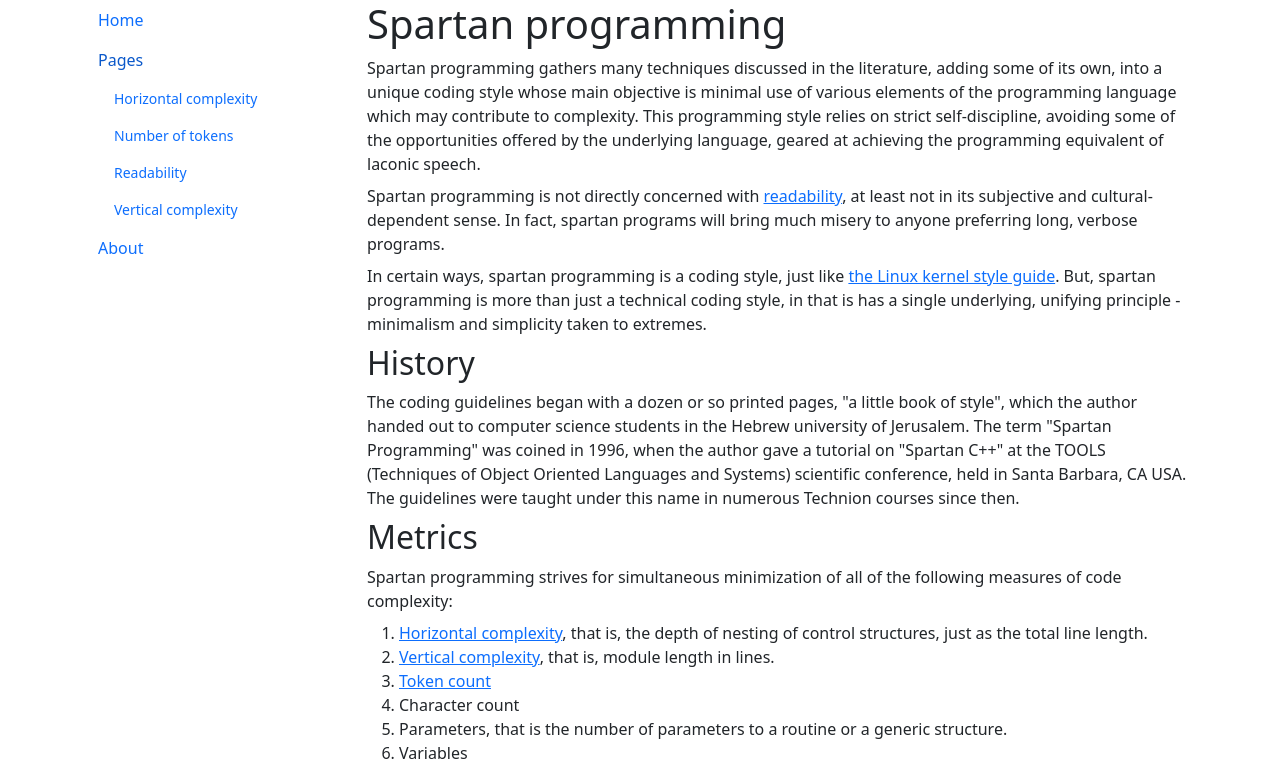
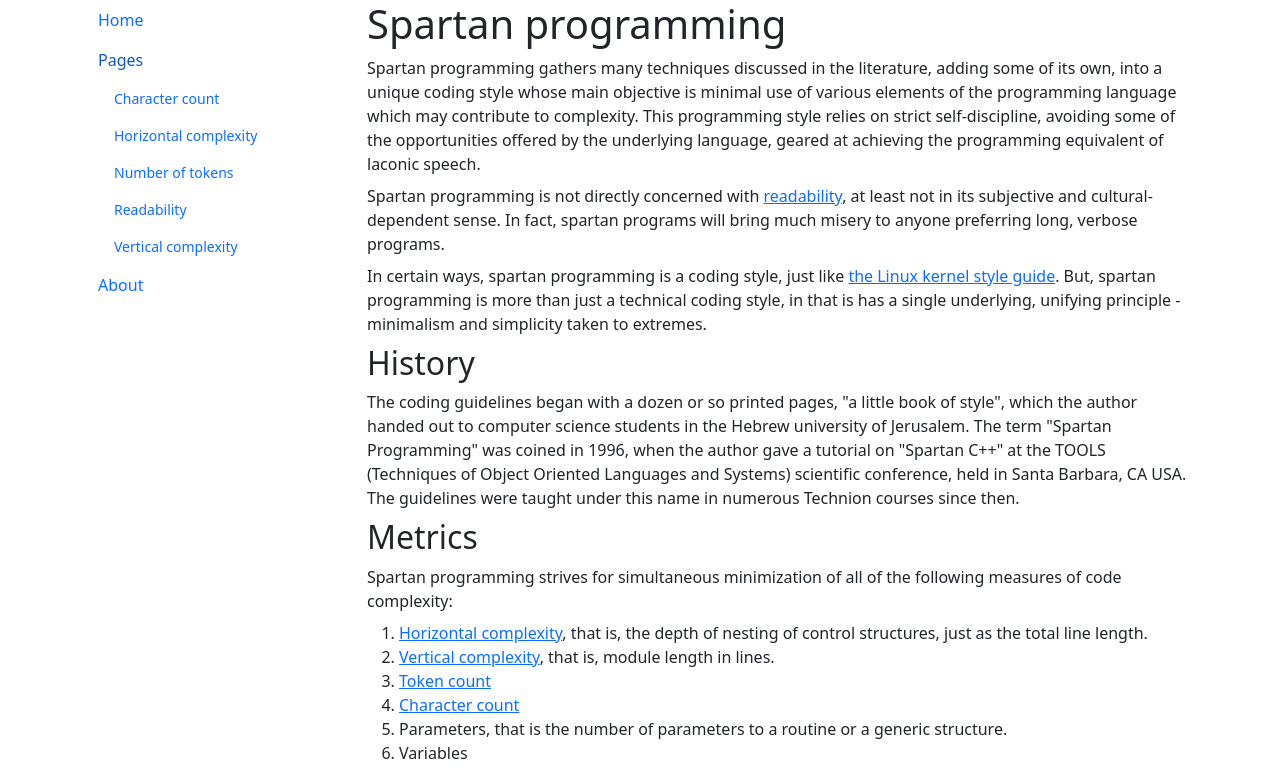
Before and after one commit to mcveat/spartan-programming, an Eleventy site: page views/index.njk in a window 1280 px wide. Both pictures are taken after a click on the link "Pages". Shown: the top 770 px of the page. Built offline with nearby package versions, Linux system fonts and the light colour scheme; Eleventy itself is replaced by a stand-in of ours; files that its build step writes are made by us from their sources.

Commit message:
Character count page

```diff
--- a/views/index.njk
+++ b/views/index.njk
@@ -20,7 +20,7 @@ title: Spartan programming
   <li>{% page "horizontal-complexity", "Horizontal complexity" %}, that is, the depth of nesting of control structures, just as the total line length.</li>
   <li>{% page "vertical-complexity", "Vertical complexity" %}, that is, module length in lines.</li>
   <li>{% page "number-of-tokens", "Token count" %}</li>
-  <li>Character count</li>
+  <li>{% page "character-count", "Character count" %}</li>
   <li>Parameters, that is the number of parameters to a routine or a generic structure. </li>
   <li>Variables</li>
   <li>loops, that is the number of iterative instructions and their nesting level.</li>
--- a/views/layouts/page.njk
+++ b/views/layouts/page.njk
@@ -25,6 +25,7 @@ title: Spartan programming
             <li><a class="nav-link" data-bs-toggle="collapse" href="#pages">Pages</a></li>
             <li>
               <ul class="nav flex-column collapse" id="pages">
+                <li><a href="/pages/character-count" class="nav-link">Character count</a></li>
                 <li><a href="/pages/horizontal-complexity" class="nav-link">Horizontal complexity</a></li>
                 <li><a href="/pages/number-of-tokens" class="nav-link">Number of tokens</a></li>
                 <li><a href="/pages/readability" class="nav-link">Readability</a></li>
--- /dev/null
+++ b/views/pages/character-count.njk
@@ -0,0 +1,19 @@
+---
+layout: page.njk
+title: Spartan programming - Character count
+---
+
+<h1>Character count</h1>
+
+<p>Character count is perhaps the simplest complexity metric of a software unit, and is naturally defined as the number of characters that comprise the unit. Despite its simplicity, the metric is not uniquely defined. Replacement of tabs by spaces and vice versa, blanks at end of lines, just as moving between UNIX and DOS line end convention may change this metric's value.</p>
+
+<p>The Visible Character Count (VCC) metric is more unambiguously defined as the count of all non-space characters of the software unit. This count includes also non-space characters in comments.</p>
+
+<p>The Code Character Count (CCC) metric is the count of all non-space characters, comments not included.</p>
+
+<p>Specific techniques for reducing the character count metric are:</p>
+
+<ol>
+  <li>Generic names</li>
+  <li>Micro abstraction</li>
+</ol>
```
